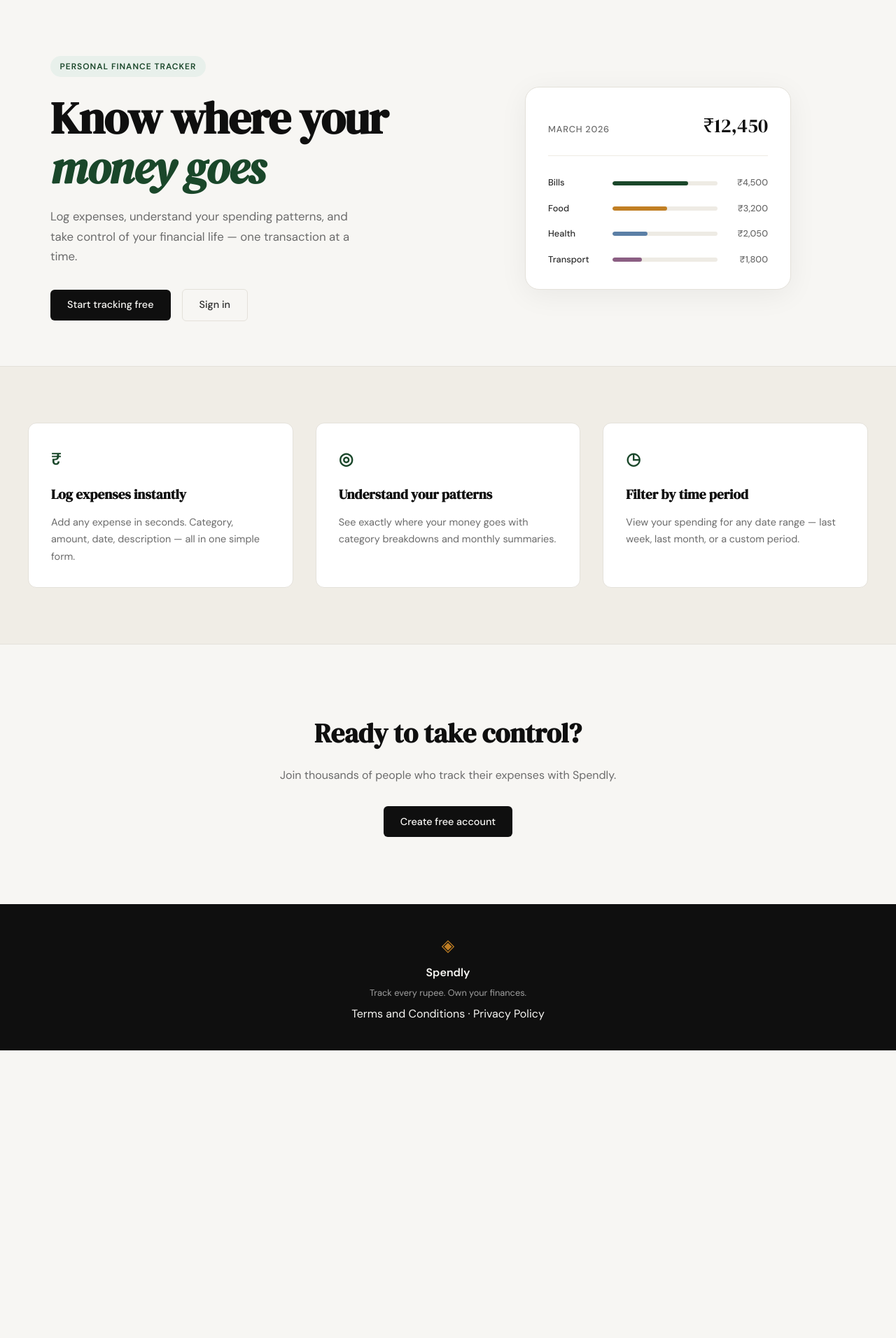
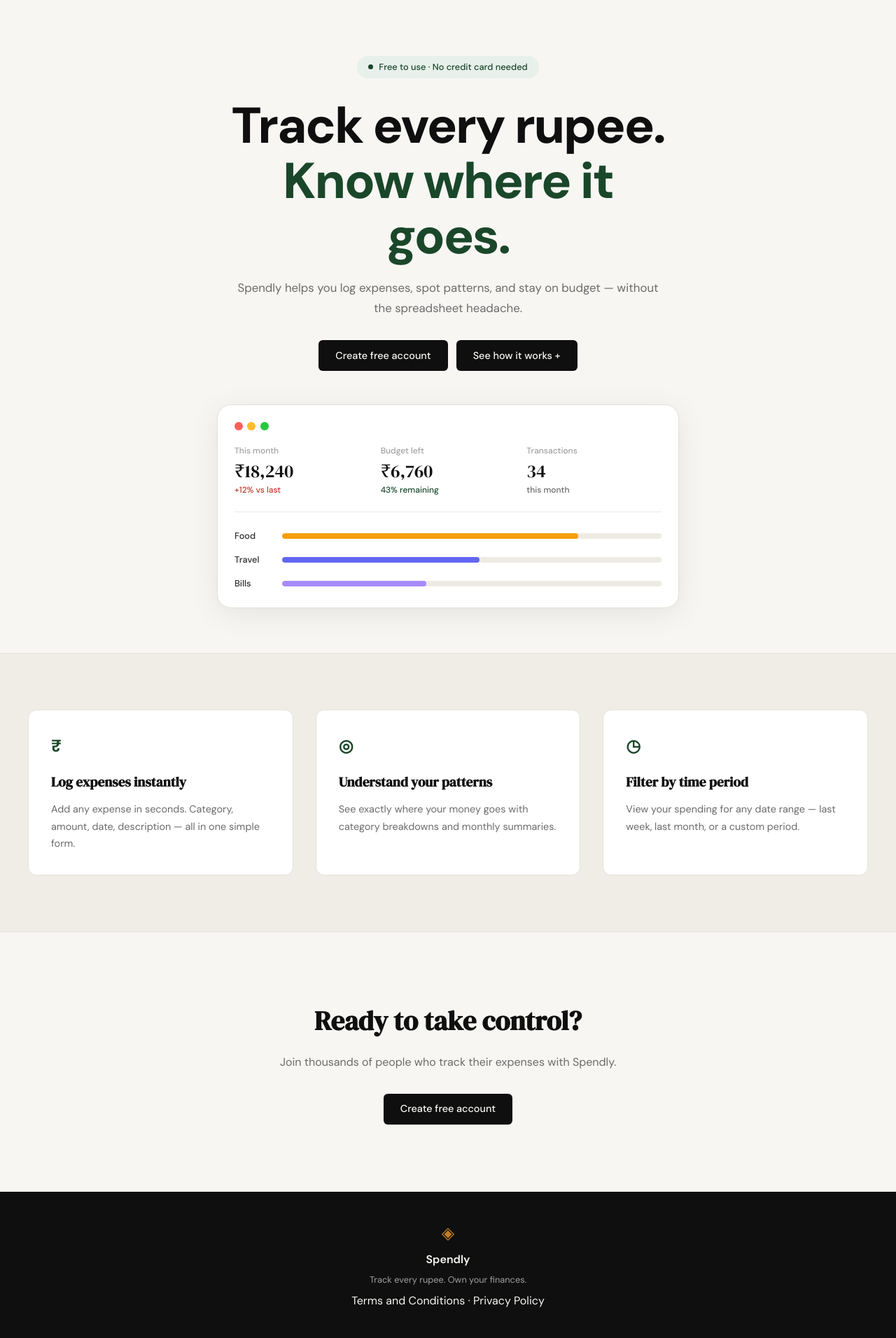
Before and after one commit to sowjiommi77/spendly, a Flask app: page / in a window 1280 px wide. Shown: the part 61-1973 px from the top of the page at 70% size. Before the commit the page ends 1562 px from the top, so only its background shows below. Run offline with Flask 3, Linux system fonts and the light colour scheme.

Commit message:
landing: redesign hero section to match mockup

```diff
--- /dev/null
+++ b/static/css/landing.css
@@ -0,0 +1,198 @@
+/* ------------------------------------------------------------------ */
+/* Hero — centered layout (overrides style.css two-column grid)        */
+/* ------------------------------------------------------------------ */
+
+.hero {
+    display: flex;
+    flex-direction: column;
+    align-items: center;
+    text-align: center;
+    padding: 5rem 2rem 4rem;
+    gap: 3rem;
+    max-width: var(--max-width);
+    margin: 0 auto;
+}
+
+.hero-inner {
+    max-width: 620px;
+    width: 100%;
+}
+
+/* Badge */
+.hero-badge {
+    display: inline-flex;
+    align-items: center;
+    gap: 0.5rem;
+    background: var(--accent-light);
+    color: var(--accent);
+    font-size: 0.8rem;
+    font-weight: 500;
+    letter-spacing: 0;
+    text-transform: none;
+    padding: 0.35rem 1rem;
+    border-radius: 999px;
+    margin-bottom: 1.75rem;
+}
+
+.badge-dot {
+    width: 7px;
+    height: 7px;
+    border-radius: 50%;
+    background: var(--accent);
+    flex-shrink: 0;
+}
+
+/* Title */
+.hero-title {
+    font-family: var(--font-body);
+    font-weight: 800;
+    font-size: clamp(2.5rem, 6vw, 4.5rem);
+    line-height: 1.1;
+    letter-spacing: -0.03em;
+    color: var(--ink);
+    margin-bottom: 1.25rem;
+}
+
+.hero-title-accent {
+    display: block;
+    color: var(--accent);
+    font-style: normal;
+}
+
+/* Subtitle */
+.hero-subtitle {
+    font-size: 1.05rem;
+    color: var(--ink-muted);
+    line-height: 1.7;
+    max-width: 100%;
+    margin-bottom: 2rem;
+}
+
+/* Buttons */
+.hero-actions {
+    justify-content: center;
+    gap: 0.75rem;
+}
+
+/* ------------------------------------------------------------------ */
+/* Dashboard card                                                       */
+/* ------------------------------------------------------------------ */
+
+.hero-dashboard {
+    width: 100%;
+    max-width: 660px;
+}
+
+.dashboard-card {
+    background: var(--paper-card);
+    border: 1px solid var(--border);
+    border-radius: var(--radius-lg);
+    padding: 1.5rem;
+    box-shadow: 0 8px 40px rgba(0, 0, 0, 0.08);
+    text-align: left;
+}
+
+/* macOS-style window controls */
+.dashboard-controls {
+    display: flex;
+    gap: 0.4rem;
+    margin-bottom: 1.25rem;
+}
+
+.dc {
+    width: 12px;
+    height: 12px;
+    border-radius: 50%;
+}
+
+.dc--red    { background: #ff5f57; }
+.dc--yellow { background: #febc2e; }
+.dc--green  { background: #28c840; }
+
+/* Stat tiles */
+.dashboard-stats {
+    display: grid;
+    grid-template-columns: repeat(3, 1fr);
+    gap: 1rem;
+    margin-bottom: 1.5rem;
+    padding-bottom: 1.25rem;
+    border-bottom: 1px solid var(--border-soft);
+}
+
+.dashboard-stat {
+    display: flex;
+    flex-direction: column;
+    gap: 0.2rem;
+}
+
+.ds-label {
+    font-size: 0.75rem;
+    color: var(--ink-faint);
+    font-weight: 500;
+}
+
+.ds-value {
+    font-family: var(--font-display);
+    font-size: 1.6rem;
+    color: var(--ink);
+    line-height: 1.2;
+}
+
+.ds-sub {
+    font-size: 0.75rem;
+    color: var(--ink-muted);
+    font-weight: 500;
+}
+
+.ds-sub--up { color: var(--danger); }
+.ds-sub--ok { color: var(--accent); }
+
+/* Bars */
+.dashboard-bars {
+    display: flex;
+    flex-direction: column;
+    gap: 0.85rem;
+}
+
+.db-row {
+    display: grid;
+    grid-template-columns: 56px 1fr;
+    align-items: center;
+    gap: 0.75rem;
+}
+
+.db-label {
+    font-size: 0.8rem;
+    font-weight: 500;
+    color: var(--ink-soft);
+}
+
+.db-track {
+    height: 8px;
+    background: var(--border-soft);
+    border-radius: 999px;
+    overflow: hidden;
+}
+
+.db-bar {
+    height: 100%;
+    border-radius: 999px;
+}
+
+.db-bar--orange { background: #f59e0b; }
+.db-bar--blue   { background: #6366f1; }
+.db-bar--purple { background: #a78bfa; }
+
+/* ------------------------------------------------------------------ */
+/* Responsive                                                           */
+/* ------------------------------------------------------------------ */
+
+@media (max-width: 600px) {
+    .dashboard-stats {
+        grid-template-columns: 1fr 1fr;
+    }
+
+    .dashboard-stats .dashboard-stat:last-child {
+        grid-column: 1 / -1;
+    }
+}
--- a/templates/landing.html
+++ b/templates/landing.html
@@ -1,60 +1,76 @@
 {% extends "base.html" %}
 
 {% block title %}Spendly — Track Every Rupee{% endblock %}
+
+{% block head %}
+<link href="https://fonts.googleapis.com/css2?family=DM+Sans:wght@700;800&display=swap" rel="stylesheet">
+<link rel="stylesheet" href="{{ url_for('static', filename='css/landing.css') }}">
+{% endblock %}
 
 {% block content %}
 
 <section class="hero">
     <div class="hero-inner">
-        <div class="hero-badge">Personal Finance Tracker</div>
+        <div class="hero-badge">
+            <span class="badge-dot"></span>
+            Free to use · No credit card needed
+        </div>
         <h1 class="hero-title">
-            Know where your<br>
-            <em>money goes</em>
+            Track every rupee.<br>
+            <span class="hero-title-accent">Know where it goes.</span>
         </h1>
         <p class="hero-subtitle">
-            Log expenses, understand your spending patterns,
-            and take control of your financial life —
-            one transaction at a time.
+            Spendly helps you log expenses, spot patterns, and stay
+            on budget — without the spreadsheet headache.
         </p>
         <div class="hero-actions">
-            <a href="{{ url_for('register') }}" class="btn-primary">Start tracking free</a>
-            <a href="{{ url_for('login') }}" class="btn-ghost">Sign in</a>
+            <a href="{{ url_for('register') }}" class="btn-primary">Create free account</a>
+            <a href="{{ url_for('login') }}" class="btn-primary">See how it works +</a>
         </div>
     </div>
-    <div class="hero-visual">
-        <div class="mock-card">
-            <div class="mock-card-header">
-                <span class="mock-label">March 2026</span>
-                <span class="mock-total">₹12,450</span>
+
+    <div class="hero-dashboard">
+        <div class="dashboard-card">
+            <div class="dashboard-controls">
+                <span class="dc dc--red"></span>
+                <span class="dc dc--yellow"></span>
+                <span class="dc dc--green"></span>
             </div>
-            <div class="mock-bars">
-                <div class="mock-bar-row">
-                    <span class="mock-cat">Bills</span>
-                    <div class="mock-bar-track">
-                        <div class="mock-bar" style="width: 72%"></div>
+            <div class="dashboard-stats">
+                <div class="dashboard-stat">
+                    <span class="ds-label">This month</span>
+                    <span class="ds-value">₹18,240</span>
+                    <span class="ds-sub ds-sub--up">+12% vs last</span>
+                </div>
+                <div class="dashboard-stat">
+                    <span class="ds-label">Budget left</span>
+                    <span class="ds-value">₹6,760</span>
+                    <span class="ds-sub ds-sub--ok">43% remaining</span>
+                </div>
+                <div class="dashboard-stat">
+                    <span class="ds-label">Transactions</span>
+                    <span class="ds-value">34</span>
+                    <span class="ds-sub">this month</span>
+                </div>
+            </div>
+            <div class="dashboard-bars">
+                <div class="db-row">
+                    <span class="db-label">Food</span>
+                    <div class="db-track">
+                        <div class="db-bar db-bar--orange" style="width: 78%"></div>
                     </div>
-                    <span class="mock-amt">₹4,500</span>
                 </div>
-                <div class="mock-bar-row">
-                    <span class="mock-cat">Food</span>
-                    <div class="mock-bar-track">
-                        <div class="mock-bar mock-bar-2" style="width: 52%"></div>
+                <div class="db-row">
+                    <span class="db-label">Travel</span>
+                    <div class="db-track">
+                        <div class="db-bar db-bar--blue" style="width: 52%"></div>
                     </div>
-                    <span class="mock-amt">₹3,200</span>
                 </div>
-                <div class="mock-bar-row">
-                    <span class="mock-cat">Health</span>
-                    <div class="mock-bar-track">
-                        <div class="mock-bar mock-bar-3" style="width: 33%"></div>
+                <div class="db-row">
+                    <span class="db-label">Bills</span>
+                    <div class="db-track">
+                        <div class="db-bar db-bar--purple" style="width: 38%"></div>
                     </div>
-                    <span class="mock-amt">₹2,050</span>
-                </div>
-                <div class="mock-bar-row">
-                    <span class="mock-cat">Transport</span>
-                    <div class="mock-bar-track">
-                        <div class="mock-bar mock-bar-4" style="width: 28%"></div>
-                    </div>
-                    <span class="mock-amt">₹1,800</span>
                 </div>
             </div>
         </div>
```
Also changed, not shown: ui_change.png (added).
